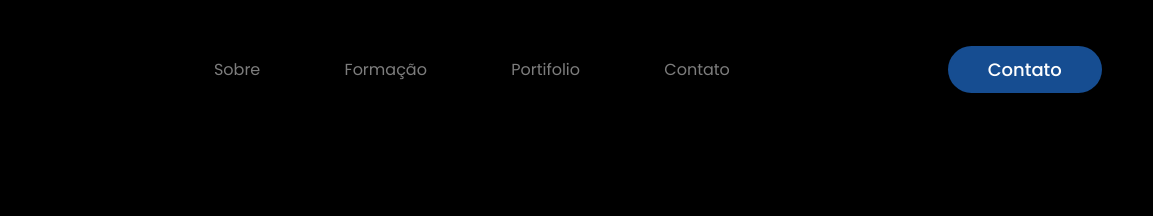
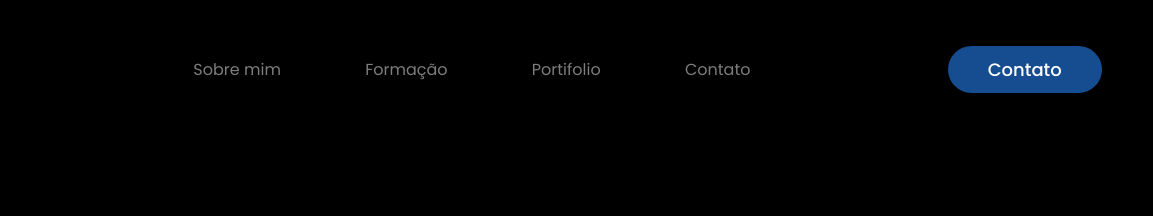
Before and after one commit to rfrancodev/Rafael-franco, a plain HTML site: page index.html in a window 1280 px wide. Shown: the top 216 px of the page, 127-1280 px from the left. Drawn offline with Linux system fonts and the light colour scheme.

Commit message:
Atualizaçao do cabeçalho

```diff
--- a/index.html
+++ b/index.html
@@ -21,7 +21,7 @@
             </div>
                 <nav class="menu-desktop">
                     <ul>
-                        <li><a href="#topo">Sobre</a></li>
+                        <li><a href="#topo">Sobre mim</a></li>
                         <li><a href="#sobre">Formação</a></li>
                         <li><a href="#portifolio">Portifolio</a></li>
                         <li><a href="#formulario">Contato</a></li>
```
